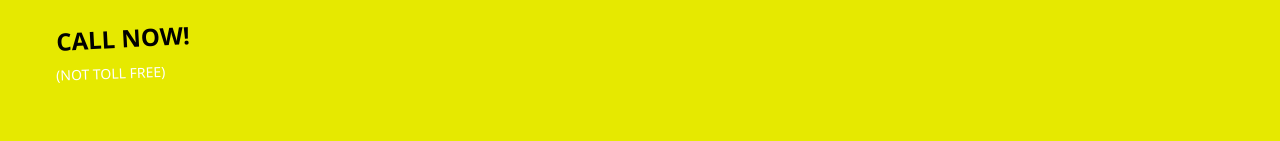
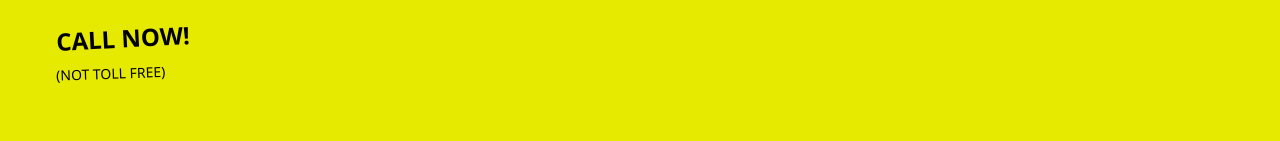
Before and after one commit to MTWRS/BetterCallProject, a React (Vite) app: page / in a window 1280 px wide. Shown: the part 268-409 px from the top of the page. Built offline with nearby package versions, Linux system fonts and the light colour scheme.

Commit message:
Updated PaginaWeb.tsx

```diff
--- a/src/screens/PaginaWeb/PaginaWeb.tsx
+++ b/src/screens/PaginaWeb/PaginaWeb.tsx
@@ -18,7 +18,7 @@ export const PaginaWeb = (): JSX.Element => {
               />
               <div className="flex flex-col gap-2">
                 <span className="text-[20px] md:text-[24px] font-bold text-black -rotate-3">CALL NOW!</span>
-                <span className="text-[12px] md:text-[14px] text-white -rotate-2">
+                <span className="text-[12px] md:text-[14px] text-black -rotate-2">
                   (NOT TOLL FREE)
                 </span>
               </div>
```
